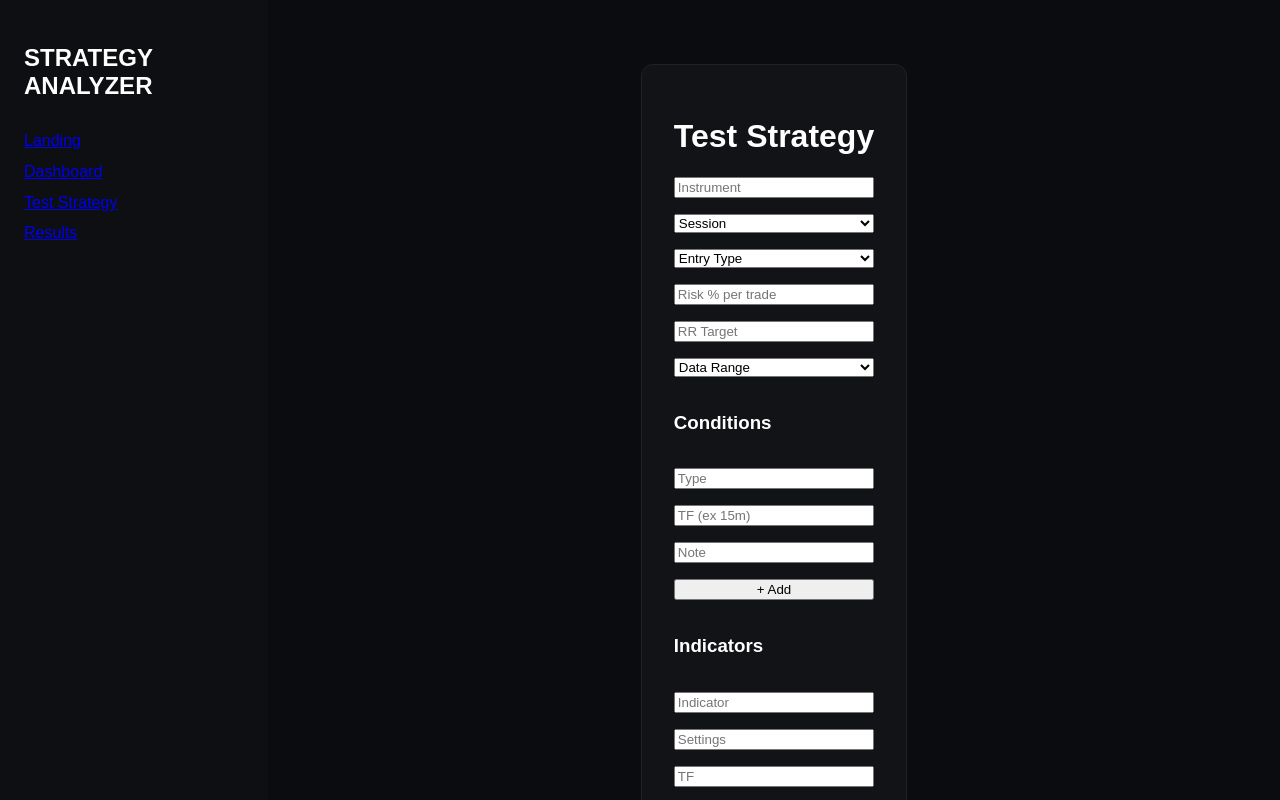
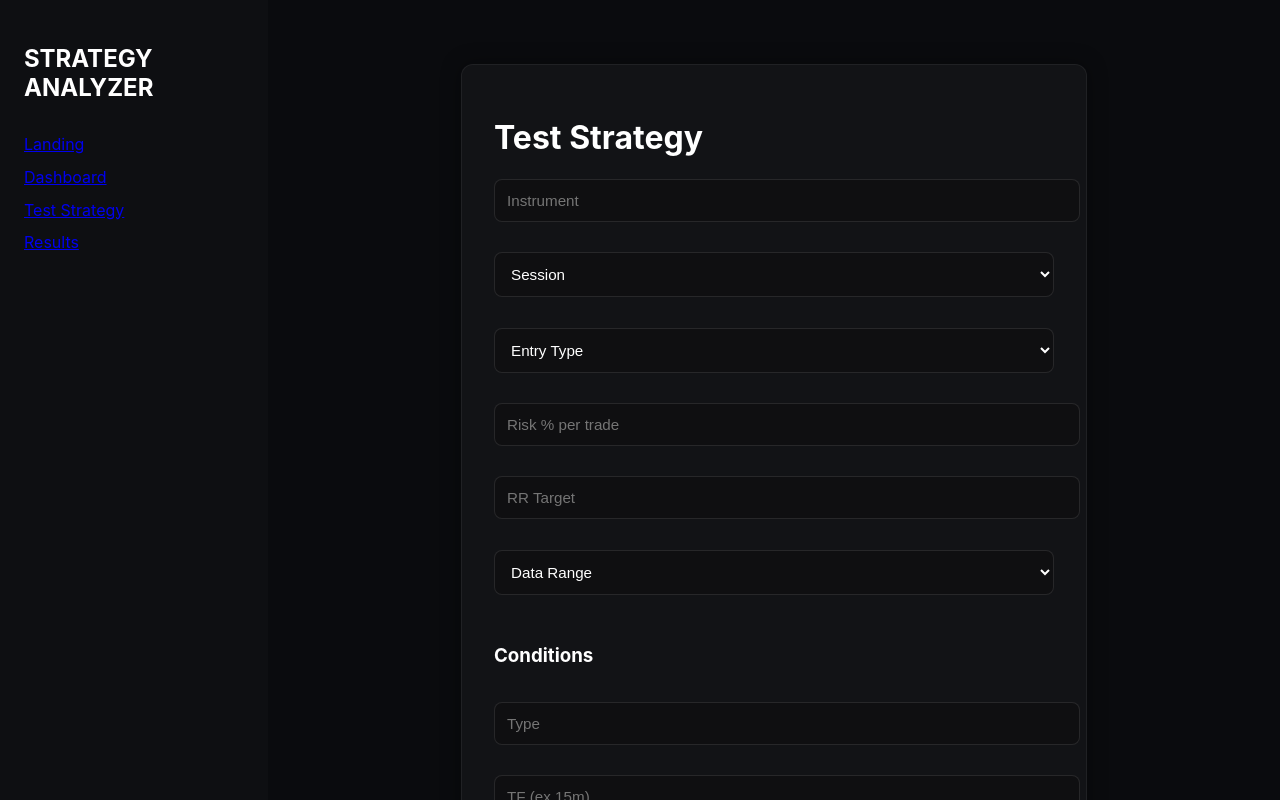
Before and after one commit to niv223/strategy-analyzer1, a React (Vite) app: page /test in a window 1280 px wide. Built offline with nearby package versions, Linux system fonts and the light colour scheme.

Commit message:
Update App.css

```diff
--- a/src/App.css
+++ b/src/App.css
@@ -1 +1,89 @@
-body{margin:0;background:#0b0c0f;color:#fff;font-family:Arial} .form-card{background:#121316;padding:2rem;border-radius:12px;border:1px solid #222;max-width:520px}
+/* GLOBAL */
+body {
+  margin: 0;
+  background: #0A0B0E;
+  color: #ffffff;
+  font-family: 'Inter', system-ui, sans-serif;
+}
+
+/* LAYOUT */
+.sidebar {
+  width: 240px;
+  background: #0F1014;
+  padding: 1.6rem;
+  border-right: 1px solid rgba(255,255,255,0.06);
+  display: flex;
+  flex-direction: column;
+  gap: 1.2rem;
+}
+
+.sidebar h2 {
+  font-size: 1.2rem;
+  font-weight: 700;
+  letter-spacing: .5px;
+}
+
+.sidebar a {
+  color: #9CA3AF;
+  text-decoration: none;
+  font-size: .95rem;
+  padding: .35rem 0;
+  transition: 0.2s;
+}
+
+.sidebar a:hover {
+  color: #FFFFFF;
+}
+
+/* MAIN CONTENT */
+.page {
+  padding: 2rem 3rem;
+}
+
+/* FORM CARD */
+.form-card {
+  background: #121316;
+  padding: 2rem;
+  border-radius: 12px;
+  border: 1px solid rgba(255,255,255,0.06);
+  box-shadow: 0 0 20px rgba(0,0,0,0.35);
+  width: 100%;
+  max-width: 560px;
+}
+
+/* INPUTS */
+form input,
+form select,
+textarea {
+  width: 100%;
+  background: #0F0F11;
+  color: #fff;
+  padding: .75rem;
+  border-radius: 8px;
+  border: 1px solid rgba(255,255,255,0.10);
+  margin-bottom: 0.9rem;
+  font-size: .95rem;
+}
+
+textarea {
+  resize: vertical;
+}
+
+/* BUTTONS */
+button {
+  padding: .75rem 1.2rem;
+  border: none;
+  border-radius: 8px;
+  font-weight: 600;
+  cursor: pointer;
+}
+
+.btn-primary {
+  background: #0FA57A;
+  color: #fff;
+}
+
+.btn-secondary {
+  background: #1C1E22;
+  color: #E5E7EB;
+}
```
